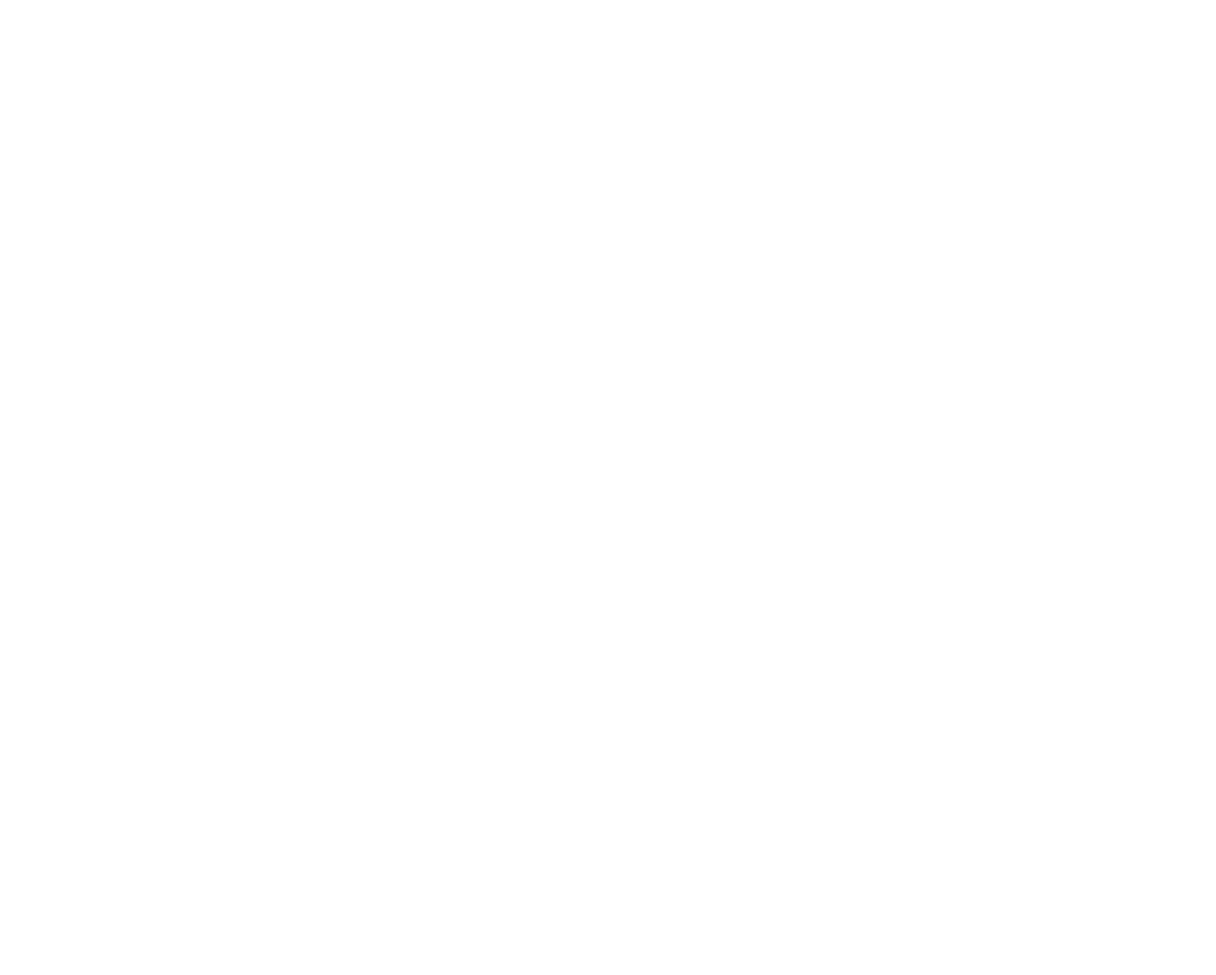
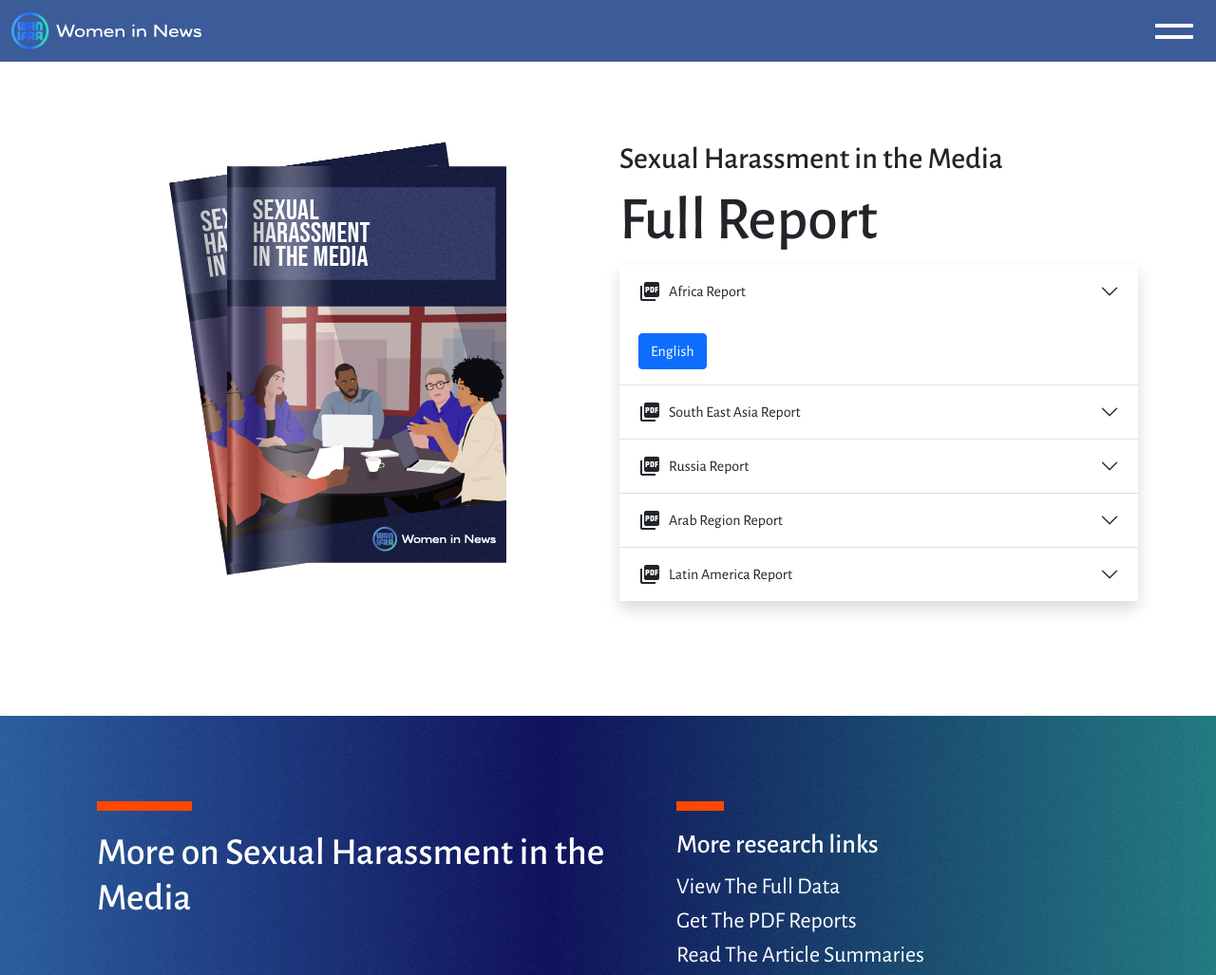
Before and after one commit to Littl3S3al/WIN-SH-Data, a plain HTML site: page reports.html in a window 1280 px wide. Shown: the top 1027 px of the page at 95% size. Before the commit the page ends 800 px from the top, so only its background shows below. Drawn offline with nearby package versions, Linux system fonts and the light colour scheme.

Commit message:
completed rest of page

```diff
--- a/components/navbar.js
+++ b/components/navbar.js
@@ -4,7 +4,7 @@ class NavBar extends HTMLElement {
         this.innerHTML = `
         <nav class="navbar fixed-top navbar-dark bg-darkBlue-80" id="my-nav">
         <div class="container-fluid">
-          <a class="navbar-brand" href="/">
+          <a class="navbar-brand" href="index.html">
             <img src="assets/logo-white.svg" alt="Women In News"/>
           </a>
           <button class="navbar-toggler" type="button" data-bs-toggle="collapse" data-bs-target="#navbarSupportedContent" aria-controls="navbarSupportedContent" aria-expanded="false" aria-label="Toggle navigation">
@@ -33,16 +33,16 @@ class NavBar extends HTMLElement {
               <ul class="navbar-nav me-auto text-start p-4">
                 <li class="red-block"><div class="block"></div></li>
                 <li class="nav-item nav-title">
-                  <a class="nav-link" aria-current="page" href="/">Sexual Harassment Data</a>
+                  <a class="nav-link" aria-current="page" href="index.html">Sexual Harassment Data</a>
                 </li>
                 <li class="nav-item">
-                  <a href="/full-data.html" class="nav-link">Full Data Section</a>
+                  <a href="full-data.html" class="nav-link">Full Data Section</a>
                 </li>
                 <li class="nav-item">
-                  <a href="/articles.html" class="nav-link">Articles</a>
+                  <a href="articles.html" class="nav-link">Articles</a>
                 </li>
                 <li class="nav-item">
-                  <a href="/reports.html" class="nav-link">PDF Reports</a>
+                  <a href="reports.html" class="nav-link">PDF Reports</a>
                 </li>
                 <li class="red-block"><div class="block"></div></li>
                 <li class="nav-item nav-title">
--- a/reports.html
+++ b/reports.html
@@ -0,0 +1,101 @@
+<html lang="en">
+<head>
+    <meta charset="UTF-8">
+    <meta http-equiv="X-UA-Compatible" content="IE=edge">
+    <meta name="viewport" content="width=device-width, initial-scale=1.0">
+    <title>Sexual Harassment Reports</title>
+
+    <link rel="shortcut icon" type="image/png" href="assets/images/favicon.png"/>
+    <link rel="stylesheet" href="https://fonts.googleapis.com/icon?family=Material+Icons">
+    <link rel="stylesheet" href="css/style.css">
+    <link href="https://cdn.jsdelivr.net/npm/bootstrap@5.1.0/dist/css/bootstrap.min.css" rel="stylesheet" integrity="sha384-KyZXEAg3QhqLMpG8r+8fhAXLRk2vvoC2f3B09zVXn8CA5QIVfZOJ3BCsw2P0p/We" crossorigin="anonymous">
+</head>
+<body>
+
+    <my-navbar></my-navbar>
+
+    <div class="container mt-5">
+        <div class="row">
+            <div class="col-sm-12 col-lg-6 mb-5 text-center">
+                <img src="assets/images/booklet-100.jpg" alt="" class="img-fluid">
+            </div>
+            <div class="col-sm-12 col-lg-6">
+                <h2>Sexual Harassment in the Media</h2>
+                <h1 class="bigger">Full Report</h1>
+                <div class="accordion accordion-flush shadow" id="accordionFlushExample">
+                    <div class="accordion-item">
+                      <h2 class="accordion-header" id="flush-headingOne">
+                        <button class="accordion-button collapsed" type="button" data-bs-toggle="collapse" data-bs-target="#flush-collapseOne" aria-expanded="false" aria-controls="flush-collapseOne">
+                         <i class="material-icons me-2">picture_as_pdf</i> Africa Report
+                        </button>
+                      </h2>
+                      <div id="flush-collapseOne" class="accordion-collapse collapse show" aria-labelledby="flush-headingOne" data-bs-parent="#accordionFlushExample">
+                        <div class="accordion-body">
+                            <a href="reports/SexualHarassmentInTheMedia-Africa-English.pdf" class="btn btn-primary" target="_blank">English</a>
+                        </div>
+                      </div>
+                    </div>
+                    <div class="accordion-item">
+                      <h2 class="accordion-header" id="flush-headingTwo">
+                        <button class="accordion-button collapsed" type="button" data-bs-toggle="collapse" data-bs-target="#flush-collapseTwo" aria-expanded="false" aria-controls="flush-collapseTwo">
+                            <i class="material-icons me-2">picture_as_pdf</i> South East Asia Report
+                        </button>
+                      </h2>
+                      <div id="flush-collapseTwo" class="accordion-collapse collapse" aria-labelledby="flush-headingTwo" data-bs-parent="#accordionFlushExample">
+                        <div class="accordion-body">
+                            Coming Soon
+                        </div>
+                      </div>
+                    </div>
+                    <div class="accordion-item">
+                        <h2 class="accordion-header" id="flush-headingThree">
+                          <button class="accordion-button collapsed" type="button" data-bs-toggle="collapse" data-bs-target="#flush-collapseThree" aria-expanded="false" aria-controls="flush-collapseThree">
+                              <i class="material-icons me-2">picture_as_pdf</i> Russia Report
+                          </button>
+                        </h2>
+                        <div id="flush-collapseThree" class="accordion-collapse collapse" aria-labelledby="flush-headingThree" data-bs-parent="#accordionFlushExample">
+                          <div class="accordion-body">
+                              Coming soon
+                          </div>
+                        </div>
+                    </div>
+                    <div class="accordion-item">
+                      <h2 class="accordion-header" id="flush-headingFour">
+                        <button class="accordion-button collapsed" type="button" data-bs-toggle="collapse" data-bs-target="#flush-collapseFour" aria-expanded="false" aria-controls="flush-collapseFour">
+                            <i class="material-icons me-2">picture_as_pdf</i> Arab Region Report
+                        </button>
+                      </h2>
+                      <div id="flush-collapseFour" class="accordion-collapse collapse" aria-labelledby="flush-headingFour" data-bs-parent="#accordionFlushExample">
+                        <div class="accordion-body">
+                            Coming soon
+                        </div>
+                      </div>
+                    </div>
+                    <div class="accordion-item">
+                        <h2 class="accordion-header" id="flush-headingFive">
+                          <button class="accordion-button collapsed" type="button" data-bs-toggle="collapse" data-bs-target="#flush-collapseFive" aria-expanded="false" aria-controls="flush-collapseFive">
+                              <i class="material-icons me-2">picture_as_pdf</i> Latin America Report
+                          </button>
+                        </h2>
+                        <div id="flush-collapseFive" class="accordion-collapse collapse" aria-labelledby="flush-headingFive" data-bs-parent="#accordionFlushExample">
+                          <div class="accordion-body">
+                              Coming soon
+                          </div>
+                        </div>
+                      </div>
+
+                  </div>
+            </div>
+
+
+        </div>
+    </div>
+
+    <my-footer></my-footer>
+
+    <script src="components/navbar.js"></script>
+    <script src="components/footer.js"></script>
+
+    <script src="https://cdn.jsdelivr.net/npm/bootstrap@5.1.0/dist/js/bootstrap.bundle.min.js" integrity="sha384-U1DAWAznBHeqEIlVSCgzq+c9gqGAJn5c/t99JyeKa9xxaYpSvHU5awsuZVVFIhvj" crossorigin="anonymous"></script>
+</body>
+</html>
```
Also changed, not shown: index.html (+3 -3 lines), 2 other files.
